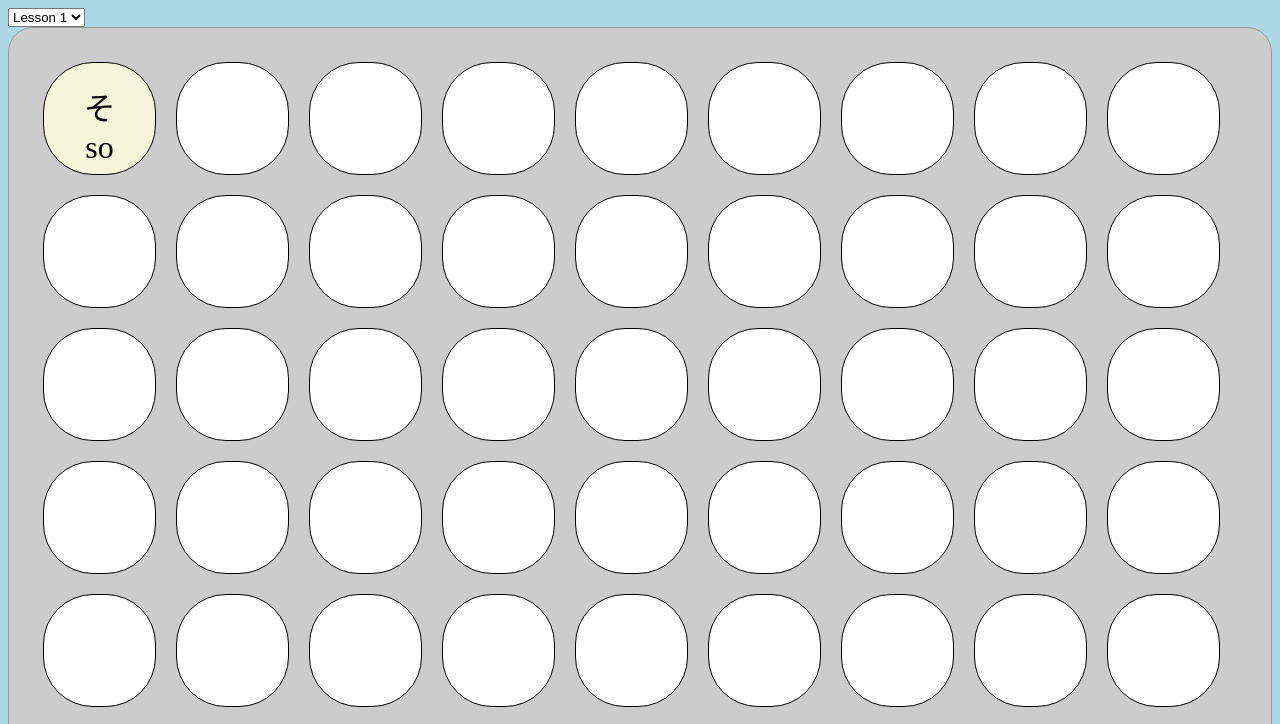
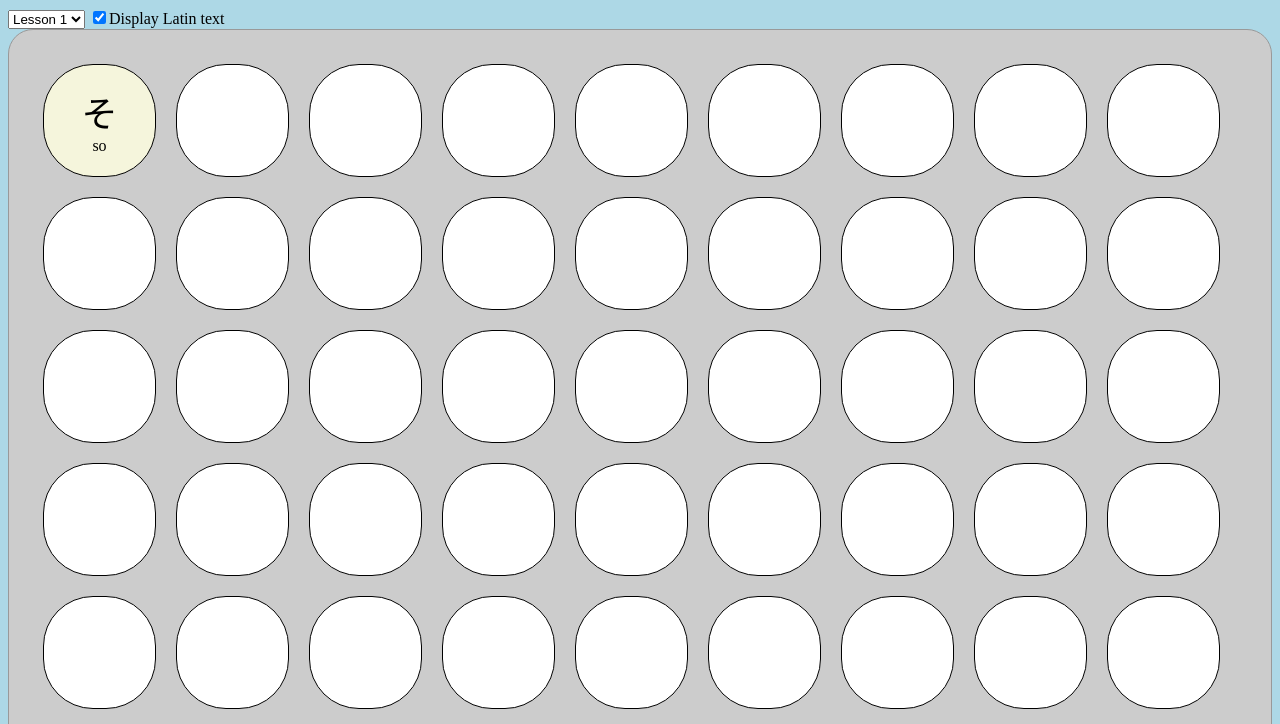
Before and after one commit to nhenninger/BrowserAddons, a browser extension: page ShinkeiSuijaku/Firefox/data/shinkeisuijaku.html in a window 1280 px wide. Both pictures are taken after a click on the element 99 px from the left and 118 px from the top of the page. Shown: the top 724 px of the page. Drawn offline with Linux system fonts and the light colour scheme.

Commit message:
Reduced font size of latin text and added ability to toggle the latin text display.

```diff
--- a/ShinkeiSuijaku/Firefox/data/shinkeisuijaku.html
+++ b/ShinkeiSuijaku/Firefox/data/shinkeisuijaku.html
@@ -12,6 +12,7 @@
         <option value="2">Lesson 2</option>
         <option value="3">Lesson 3</option>
       </select>
+      <input type="checkbox" id="toggleLatinTextCheck" name="toggleLatinTextCheck" onclick="toggleLatinText()" checked="checked"/>Display Latin text
     </div>
     <div id="memory_board"><p>Hello, world.</p></div>
   </body>
--- a/ShinkeiSuijaku/Firefox/data/shinkeisuijaku.js
+++ b/ShinkeiSuijaku/Firefox/data/shinkeisuijaku.js
@@ -2,6 +2,7 @@
 currCardSet = []; // A random subset from the lesson file
 var currBoard = []; // Twice size of currCardSet
 var boardDimension = 4; // TODO: add a listener to update this
+var latinTextIsOn = true;
 
 function CardException(message) {
    this.message = message;
@@ -31,9 +32,9 @@ function loadLesson() {
     }
     // Duplicates the array
     currCardSet = currCardSet.concat(currCardSet);
-    console.log("currCardSet length before shuffle is " + currCardSet.length);
+    //console.log("currCardSet length before shuffle is " + currCardSet.length);
     currCardSet.memory_tile_shuffle();
-    console.log("currCardSet length after shuffle is " + currCardSet.length);
+    //console.log("currCardSet length after shuffle is " + currCardSet.length);
     // var randomIndices = pickRandomIndices(potentialCards.length);
     // if (potentialCards.length > boardDimension * boardDimension / 2) {
     //   boardDimension = Math.floor(Math.sqrt(potentialCards.length));
@@ -114,13 +115,13 @@ function flip2Back(){
   var tile_1 = document.getElementById(memory_tile_ids[0]);
   var tile_2 = document.getElementById(memory_tile_ids[1]);
   if (tile_1) {
-    tile_1.setAttribute('class', 'unflipped_card');
+    tile_1.setAttribute('class', 'card_front');
     while (tile_1.hasChildNodes()) {
       tile_1.removeChild(tile_1.firstChild);
     }
   }
   if (tile_2) {
-    tile_2.setAttribute('class', 'unflipped_card');
+    tile_2.setAttribute('class', 'card_front');
     while (tile_2.hasChildNodes()) {
         tile_2.removeChild(tile_2.firstChild);
     }
@@ -136,8 +137,9 @@ function newBoard(){  // TODO: change this and all calls to init()
                       // TODO: check listener for level selection
                       // TODO: finish creating JSON levels
                       // TODO: Do the funky chicken
-                      // TODO: Add checkbox to toggle display of meaning/romaji
                       // TODO: Add card flipping effect
+                      // TODO: add support for Anki cards (or some alternative?)
+                      // TODO: add support for audio cards?
   var board = document.getElementById('memory_board');
   while (board.hasChildNodes()) {
     board.removeChild(board.firstChild);
@@ -151,17 +153,17 @@ function newBoard(){  // TODO: change this and all calls to init()
   tiles_flipped = 0;
   console.log("Just before loop, currCardSet length is " + currCardSet.length);
   for(var i = 0; i < currCardSet.length; i++){
-    console.log("Creating new divs.  i = " + i);
+    //console.log("Creating new divs.  i = " + i);
     var tile = document.createElement("div");
     tile.setAttribute('id', 'tile_' + i);
     tile.setAttribute('onclick', 'memoryFlipTile(this,\'' + displayCardText(currCardSet[i]) + '\');');
-    tile.setAttribute('class', 'unflipped_card');
+    tile.setAttribute('class', 'card_front');
     document.getElementById('memory_board').appendChild(tile);
   }
 }
 
 function displayCardText(card) {
-  console.log("Now creating card display text.");
+  //console.log("Now creating card display text.");
   if (card.kana) {
     return card.kana
            + ''
@@ -179,11 +181,14 @@ function displayCardText(card) {
 
 function memoryFlipTile(tile,val){
   if(tile.childNodes.length === 0 && memory_values.length < 2){
-    tile.setAttribute("class", "flipped_card");
+    tile.setAttribute("class", "card_back");
     tile.appendChild(document.createTextNode(val[0]));
     tile.appendChild(document.createElement("br"));
-    tile.appendChild(document.createTextNode(val.substring(1,val.length)));
-    if(memory_values.length == 0){
+    var latin_div = document.createElement("div");
+    latin_div.appendChild(document.createTextNode(val.substring(1,val.length)));
+    latin_div.setAttribute('class', 'latin_text');
+    tile.appendChild(latin_div);
+    if(memory_values.length === 0){
       memory_values.push(val);
       memory_tile_ids.push(tile.id);
     } else if(memory_values.length == 1){
@@ -205,3 +210,14 @@ function memoryFlipTile(tile,val){
     }
   }
 }
+
+function toggleLatinText() {
+  var latin_div_array = document.getElementsByClassName("latin_text");
+  for (i = 0; i < latin_div_array.length; i++) {
+    if (window.getComputedStyle(latin_div_array[i], null).getPropertyValue("display") === "block") {
+      latin_div_array[i].style.display = "none";
+    } else {
+      latin_div_array[i].style.display = "block";
+    }
+  }
+}
--- a/ShinkeiSuijaku/Firefox/data/shinkeisuijakustyles.css
+++ b/ShinkeiSuijaku/Firefox/data/shinkeisuijakustyles.css
@@ -28,15 +28,19 @@ div#memory_board > div{
   float:left;
   margin:10px;
   padding:20px;
-  font-size:32px;
+  font-size:36px;
   cursor:pointer;
   text-align:center;
 }
 
-div#memory_board > div.unflipped_card {
+div#memory_board > div > .latin_text{
+  font-size: 16px;
+}
+
+div#memory_board > div.card_front {
   background-color: #FFFFFF;
 }
 
-div#memory_board > div.flipped_card {
+div#memory_board > div.card_back {
   background-color: #F5F5DC;
 }
```
Also changed, not shown: 7 other files.
